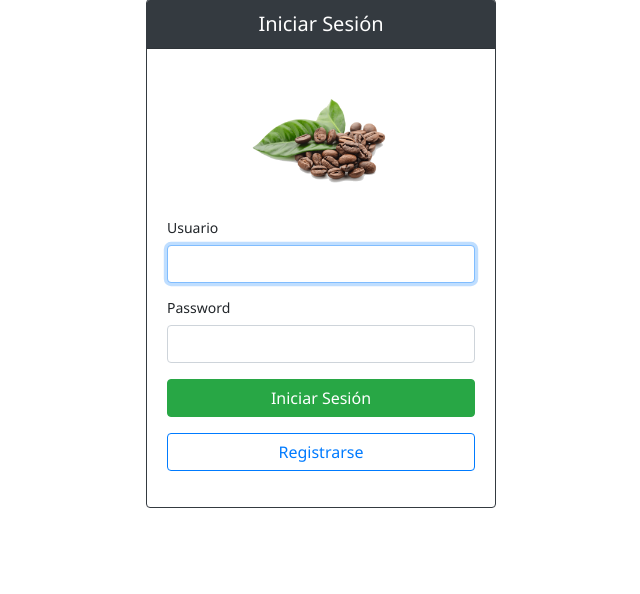
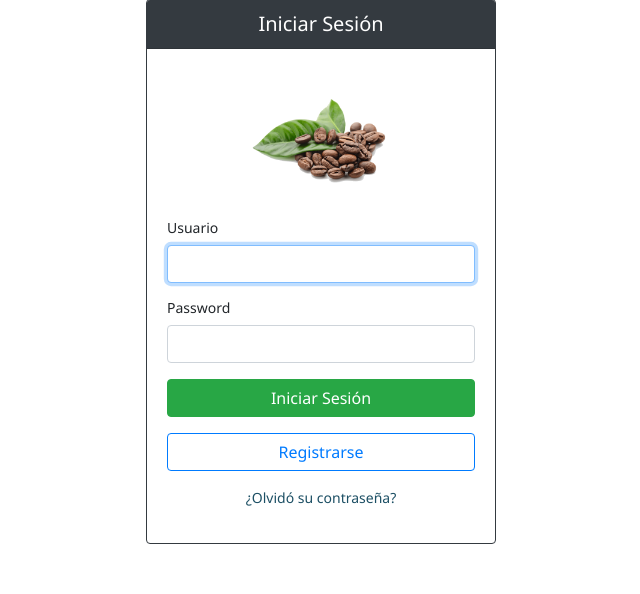
Before and after one commit to jesusSan1/Cafe, a PHP site: page /Cafe/Login.php in a window 1280 px wide. Shown: the part 206-800 px from the top of the page, without its empty margins (319-959 px from the left). Run offline with PHP 8.4, Linux system fonts and the light colour scheme; some libraries are stand-ins or nearby versions.

Commit message:
Cambio de interfaz en login

```diff
--- a/Cafe/Login.php
+++ b/Cafe/Login.php
@@ -47,6 +47,8 @@
                             <div class="form-group">
                                 <center>
                                     <a href="wfrmRegistrar.php" class="btn btn-outline-primary btn-block" name="registrarse">Registrarse</a>
+                                    <br>
+                                    <a href="#" >¿Olvidó su contraseña?</a>
                                 </center>
                             </div>
                         </div>
```
